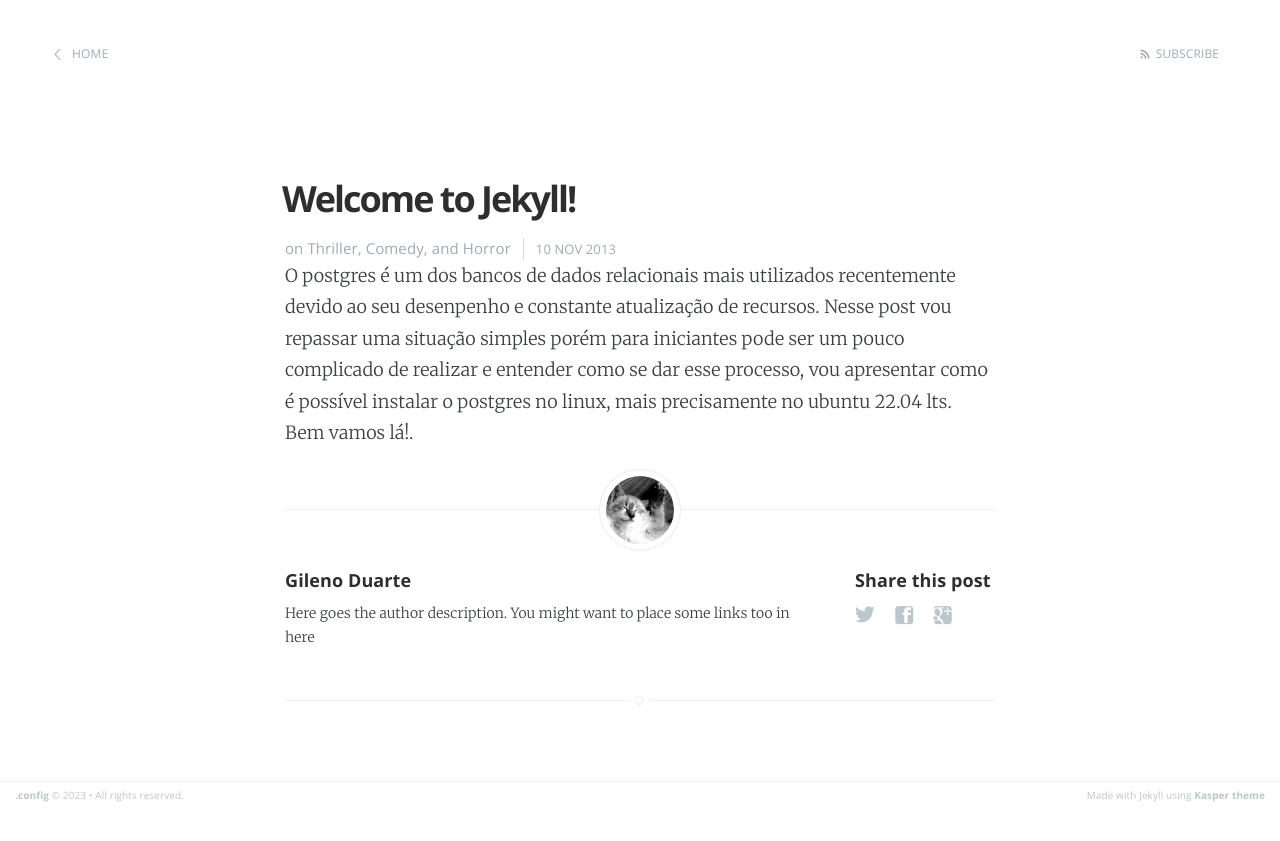
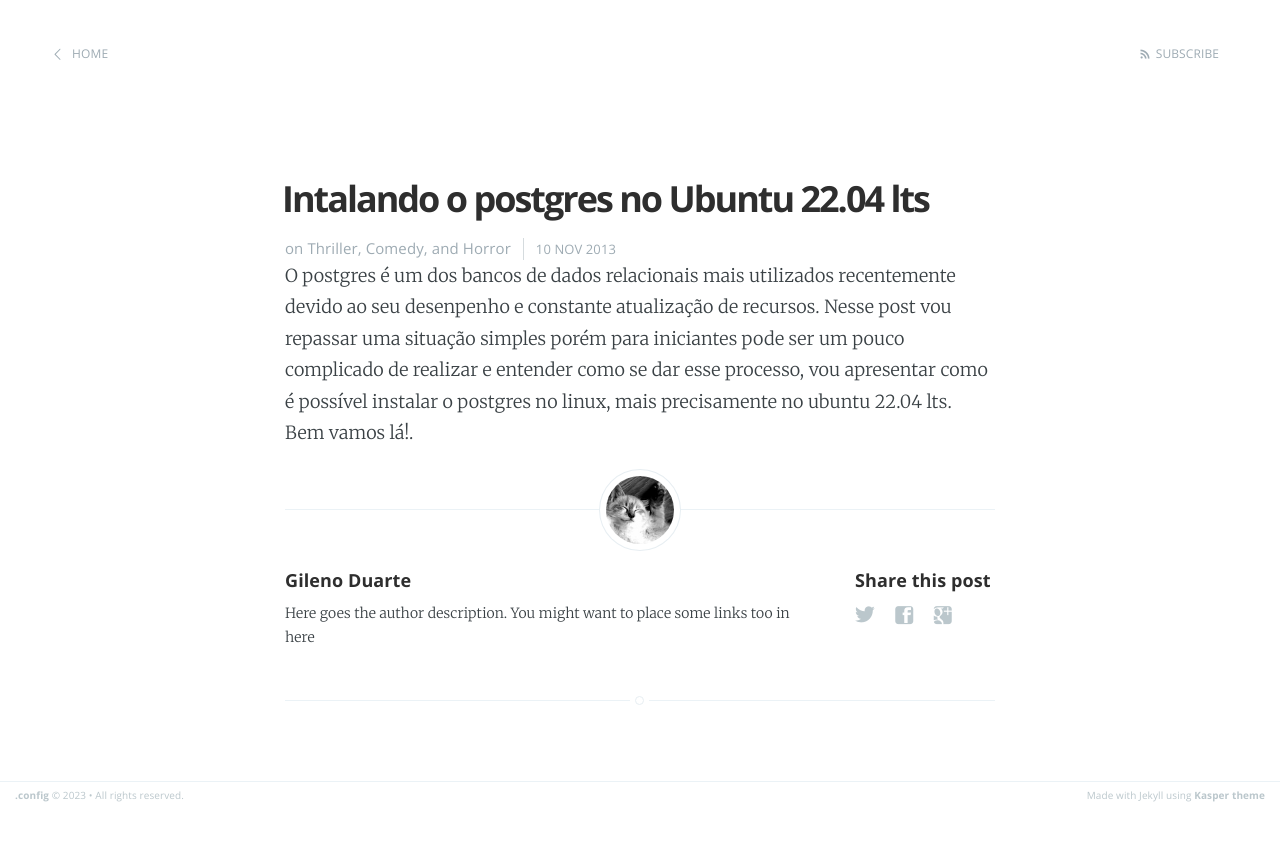
Before and after one commit to Gileno29/Gileno29.github.io, a Jekyll site: the page built from _posts/2023-08-21-Instalar-postgres-no-ubuntu-22.04.markdown, in a window 1280 px wide. Shown: the top 841 px of the page. Built offline with Jekyll 4.4.1, drawn with Linux system fonts in a browser that asks for light colours.

Commit message:
change name of file

```diff
--- a/_posts/2023-08-21-Instalar-postgres-no-ubuntu-22.04.markdown
+++ b/_posts/2023-08-21-Instalar-postgres-no-ubuntu-22.04.markdown
@@ -1,6 +1,6 @@
 ---
 layout: post
-title:  "Welcome to Jekyll!"
+title:  "Intalando o postgres no Ubuntu 22.04 lts"
 date:   2013-11-10 10:18:00
 categories: Thriller Comedy Horror
 ---
```
